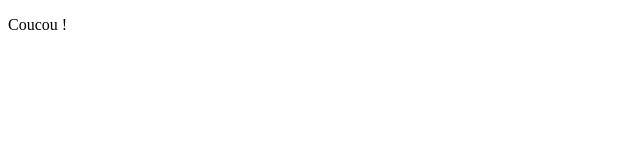
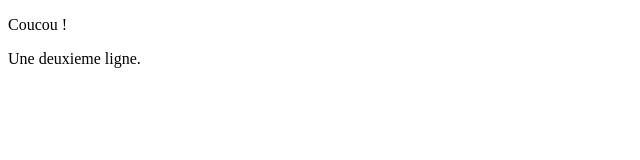
Before and after one commit to Cristinanette/html_dfs, a plain HTML site: page index.html in a window 1280 px wide. Shown: the whole page, without its empty margins (0-640 px from the left). Drawn offline with Linux system fonts and the light colour scheme.

Commit message:
deuxieme ligne

```diff
--- a/index.html
+++ b/index.html
@@ -5,5 +5,6 @@
 </head>
 <body>
     <p>Coucou !</p>
+    <p>Une deuxieme ligne.</p>
 </body>
 </html>
```
